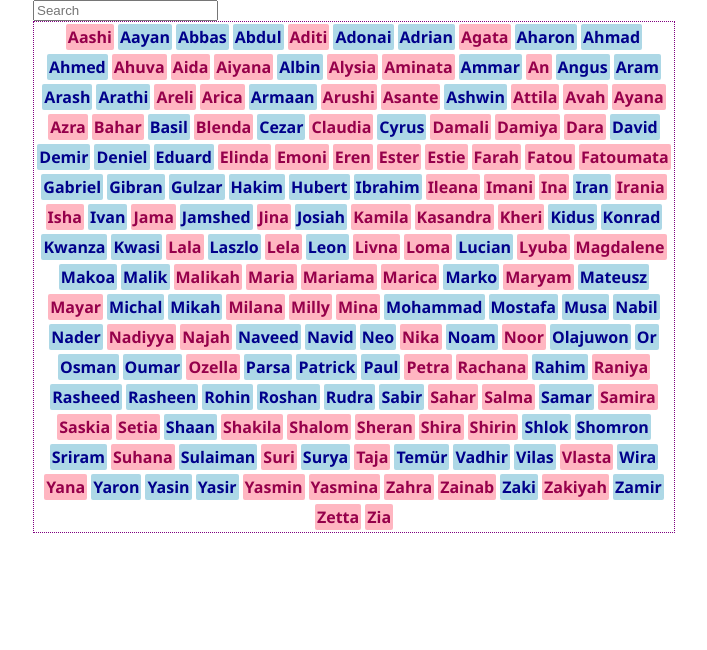
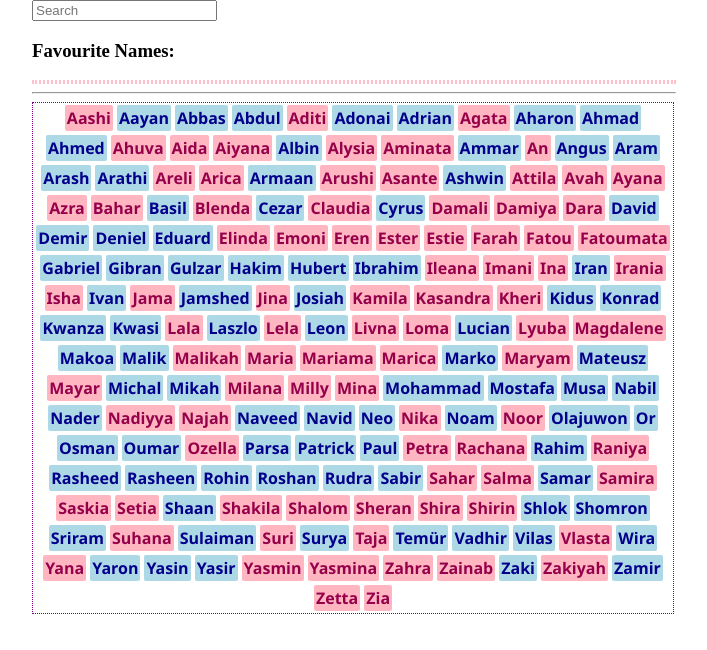
Before and after one commit to rosemelissa/baby-names-react, a React (Create React App) app: page / in a window 1280 px wide. Shown: the top 650 px of the page, without its empty margins (286-993 px from the left). Built offline with nearby package versions, Linux system fonts and the light colour scheme.

Commit message:
Added favourites list

```diff
--- a/public/styles.css
+++ b/public/styles.css
@@ -6,6 +6,17 @@ Body {
 
 #babyNamesList {
     border: 1px dotted purple;
+    width: 50vw;
+    height: auto;
+    display: flex;
+    justify-content: center;
+    align-items: center;
+    flex-wrap: wrap;
+    font-family: 'Segoe UI', Tahoma, Geneva, Verdana, sans-serif;
+}
+
+#favouriteNamesList {
+    border: 2px dotted pink;
     width: 50vw;
     height: auto;
     display: flex;
--- a/src/App.tsx
+++ b/src/App.tsx
@@ -1,13 +1,19 @@
 import NamesList from "./components/NamesList";
 import SearchBar from "./components/SearchBar";
+import FavouritesList from "./components/FavouritesList"
+import {babyNameInterface} from "./utils/types"
 import {useState} from 'react';
+
 
 function App(): JSX.Element {
   const [searchQuery, setSearchQuery] = useState('');
+  const [favouritesList, setFavouritesList] = useState<babyNameInterface[]>([]);
   return (
     <>
       <SearchBar searchQuery={searchQuery} setSearchQuery={setSearchQuery}/>
-      <NamesList searchQuery={searchQuery}/>
+      <FavouritesList favouritesList={favouritesList} setFavouritesList={setFavouritesList}/>
+      <hr></hr>
+      <NamesList searchQuery={searchQuery} favouritesList={favouritesList} setFavouritesList={setFavouritesList}/>
     </>
   );
 }
--- /dev/null
+++ b/src/components/FavouriteCard.tsx
@@ -0,0 +1,18 @@
+import {babyNameInterface} from '../utils/types'
+
+interface FavouriteCardProps {
+    baby: babyNameInterface;
+    favouritesList: babyNameInterface[];
+      // eslint-disable-next-line
+    setFavouritesList: Function;
+}
+
+  function FavouriteCard({ baby, favouritesList, setFavouritesList }: FavouriteCardProps): JSX.Element {
+    return (
+      <p className={`babyName ${baby.sex}`} key={baby.id} onClick={() => setFavouritesList(favouritesList.filter(item => item.name !== baby.name))}>
+        {baby.name}
+      </p>
+    );
+  }
+
+  export default FavouriteCard;
--- /dev/null
+++ b/src/components/FavouritesList.tsx
@@ -0,0 +1,23 @@
+import FavouriteCard from './FavouriteCard'
+import {babyNameInterface} from '../utils/types'
+
+interface FavouritesListProps {
+    favouritesList: babyNameInterface[];
+    // eslint-disable-next-line
+    setFavouritesList: Function;
+}
+
+function FavouritesList({favouritesList, setFavouritesList}: FavouritesListProps): JSX.Element {
+    return (
+        <>
+            <h3>Favourite Names:</h3>
+            <div id="favouriteNamesList">
+                {favouritesList.map((baby) => (
+                <FavouriteCard key={baby.id} favouritesList={favouritesList} setFavouritesList={setFavouritesList} baby={baby} />
+                ))}
+            </div>
+        </>
+    )
+}
+
+export default FavouritesList;
--- a/src/components/NameCard.tsx
+++ b/src/components/NameCard.tsx
@@ -1,13 +1,17 @@
-interface NameCardProps {
-    id: number;
-    name: string;
-    sex: string;
+import {babyNameInterface} from '../utils/types'
+
+
+  interface NameCardProps {
+    baby: babyNameInterface;
+    favouritesList: babyNameInterface[];
+    // eslint-disable-next-line
+    setFavouritesList: Function;
   }
 
-  function NameCard({ id, name, sex }: NameCardProps): JSX.Element {
+  function NameCard({ baby, favouritesList, setFavouritesList }: NameCardProps): JSX.Element {
     return (
-      <p className={`babyName ${sex}`} key={id}>
-        {name}
+      <p className={`babyName ${baby.sex}`} key={baby.id} onClick={() => setFavouritesList([...favouritesList, baby])}>
+        {baby.name}
       </p>
     );
   }
--- a/src/components/NamesList.tsx
+++ b/src/components/NamesList.tsx
@@ -1,30 +1,27 @@
 import NameCard from "./NameCard";
 import searchNames from "../utils/searchNames";
 import babyNamesData from "../babyNamesData.json";
+import sortNames from "../utils/sortNames"
+import removedFavourites from "../utils/removedFavourites";
+import {babyNameInterface} from '../utils/types'
 
 interface NamesListProps {
   searchQuery: string;
+  favouritesList: babyNameInterface[];
+  // eslint-disable-next-line
+  setFavouritesList: Function;
 }
 
-const sortedNames = babyNamesData.sort(function (a, b) {
-  const nameA = a.name;
-  const nameB = b.name;
-  if (nameA > nameB) {
-    return 1;
-  }
-  if (nameA < nameB) {
-    return -1;
-  }
-  return 0;
-});
 
 
-function NamesList({searchQuery}: NamesListProps): JSX.Element {
-  const namesToDisplay = searchNames(searchQuery, sortedNames);
+function NamesList({searchQuery, favouritesList, setFavouritesList}: NamesListProps): JSX.Element {
+  const sortedNames = sortNames(babyNamesData);
+  const removedFavouriteNames = removedFavourites(sortedNames, favouritesList);
+  const namesToDisplay = searchNames(searchQuery, removedFavouriteNames);
   return (
     <div id="babyNamesList">
       {namesToDisplay.map((baby) => (
-        <NameCard key={baby.id} {...baby} />
+        <NameCard key={baby.id} baby={baby} favouritesList={favouritesList} setFavouritesList={setFavouritesList}/>
       ))}
     </div>
   );
--- /dev/null
+++ b/src/utils/removedFavourites.ts
@@ -0,0 +1,7 @@
+import {babyNameInterface} from '../utils/types'
+
+export default function removedFavourites(sortedNames: babyNameInterface[], favouriteBabies: babyNameInterface[]): babyNameInterface[] {
+    const favouriteNames: string[] = favouriteBabies.map(item => item.name);
+    const removedFavourites = sortedNames.filter(item => !favouriteNames.includes(item.name));
+    return removedFavourites;
+}
--- /dev/null
+++ b/src/utils/sortNames.ts
@@ -0,0 +1,20 @@
+interface NamesListProps {
+    id: number;
+    name: string;
+    sex: string;
+  }
+
+export default function sortNames(namesList: NamesListProps[]): NamesListProps[] {
+    const sortedNames = [...namesList].sort(function (a, b) {
+        const nameA = a.name;
+        const nameB = b.name;
+        if (nameA > nameB) {
+          return 1;
+        }
+        if (nameA < nameB) {
+          return -1;
+        }
+        return 0;
+      });
+      return sortedNames;
+}
--- /dev/null
+++ b/src/utils/types.ts
@@ -0,0 +1,5 @@
+export interface babyNameInterface {
+    id: number;
+    name: string;
+    sex: string;
+};
```
